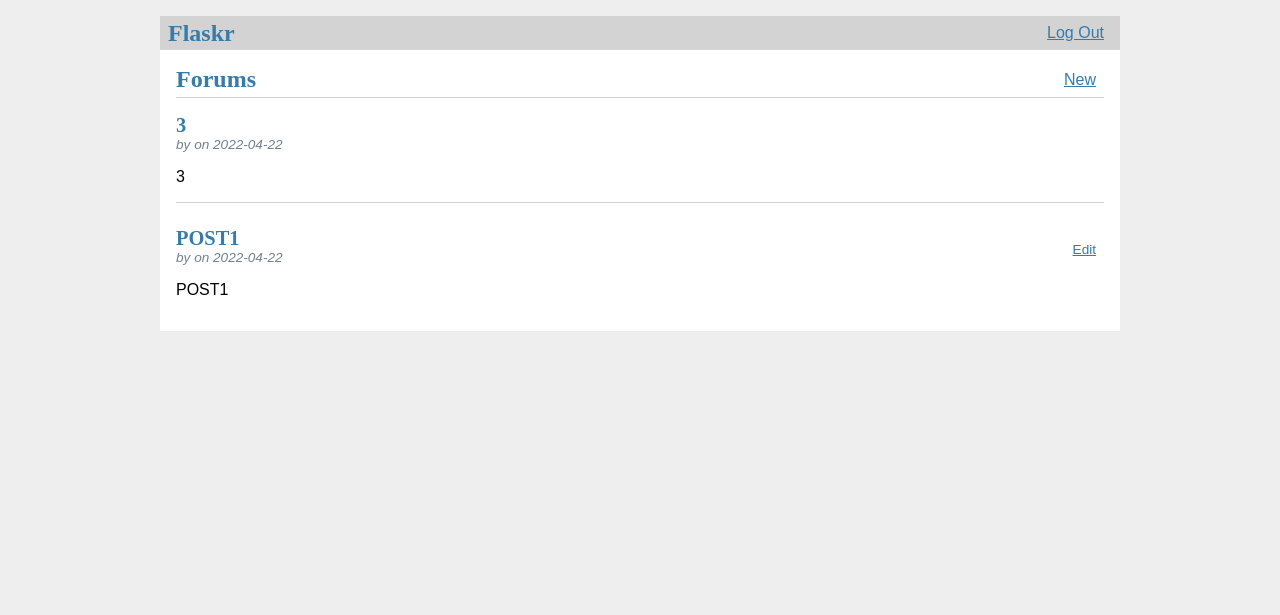
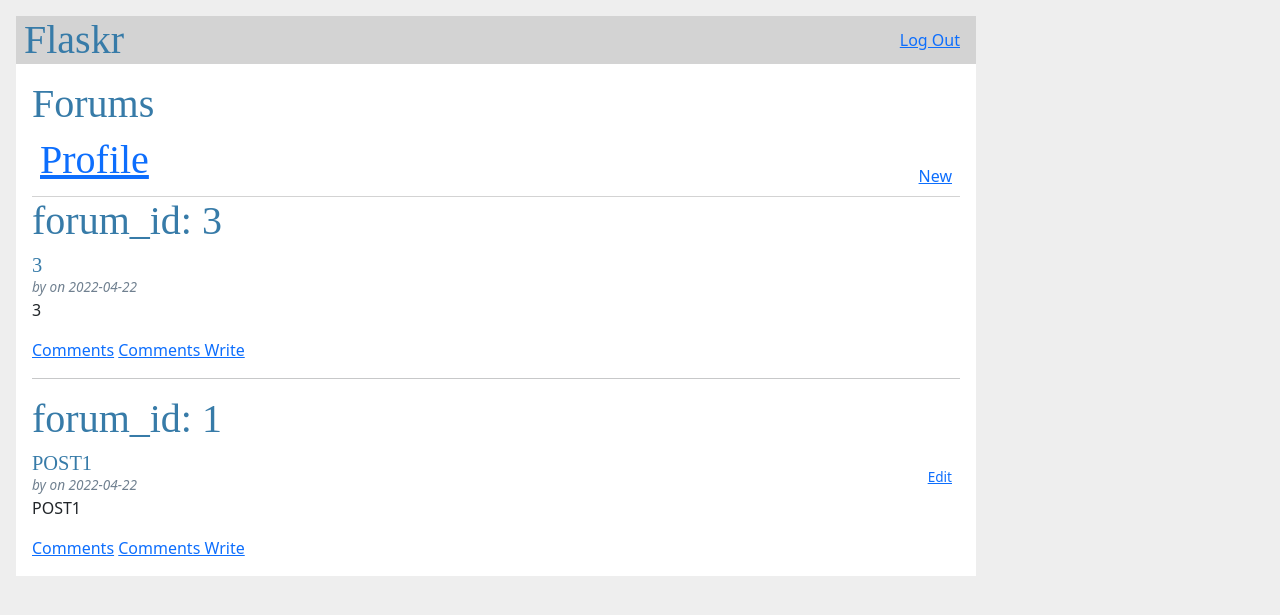
Before and after one commit to akykaan/Python-Flask-Forum-Project, a Flask app: page /index in a window 1280 px wide. Shown: the top 615 px of the page. Run offline with Flask 2, Linux system fonts and the light colour scheme; a user stored in the database is signed in; data comes from the database, SQL or seed files in the repository; both versions use the stored data as it was after the commit; some libraries are stand-ins or nearby versions.

Commit message:
post altına comment işlemleri ve profile sayfası

```diff
--- a/flaskr/forum.py
+++ b/flaskr/forum.py
@@ -1,3 +1,4 @@
+from datetime import datetime
 from flask import (
     Blueprint, flash, g, redirect, render_template, request, url_for
 )
@@ -8,14 +9,19 @@ from flaskr.db import get_db
 
 bp = Blueprint('forum', __name__)
 
+@bp.route('/<int:id>/profile',methods=('GET','POST'))
+def profile(id):
+    return render_template('profile/profile.html',ids=id)
+
 @bp.route('/index')
 def index():
     db = get_db()
     forums = db.execute(
         'SELECT f.id,user_id,created,title,body'
-        ' FROM forum f JOIN user u ON f.user_id = u.id'
+        ' FROM forum f '
         ' ORDER BY created DESC'
     ).fetchall()
+
     return render_template('forum/index.html',forums=forums)
 
 @bp.route('/create', methods=('GET', 'POST'))
@@ -34,13 +40,12 @@ def create():
         else:
             db = get_db()
             db.execute(
-                'INSERT INTO forum (title, body, user_id)'
-                ' VALUES (?, ?, ?)',
-                (title, body, g.user['id'])
+                'INSERT INTO forum (title, body, user_id,is_active)'
+                ' VALUES (?, ?, ?,?)',
+                (title, body, g.user['id'],True)
             )
             db.commit()
             return redirect(url_for('forum.index'))
-
     return render_template('forum/create.html')
 
 def get_forum(id, check_author=True):
@@ -58,6 +63,21 @@ def get_forum(id, check_author=True):
         abort(403)
 
     return forum
+
+
+@bp.route('/<int:id>/get_comment',methods=('GET','POST'))
+def get_comment(id):
+    db=get_db()
+    comments=db.execute(
+        'SELECT c.body'
+        ' FROM comment c INNER JOIN user u ON u.id=f.user_id'
+        ' INNER JOIN forum f ON f.id=c.forum_id'
+        ' WHERE c.forum_id = ?'
+        ' ORDER BY c.id DESC',
+        (id,)
+    ).fetchall()
+
+    return render_template('forum/get_comment.html',comments=comments)
 
 @bp.route('/<int:id>/update', methods=('GET', 'POST'))
 @login_required
@@ -94,3 +114,27 @@ def delete(id):
     db.execute('DELETE FROM forum WHERE id = ?', (id,))
     db.commit()
     return redirect(url_for('forum.index'))
+
+@bp.route('/<int:id>/comment',methods=['GET','POST'])
+@login_required
+def comment(id):
+    if request.method == 'POST':
+        body = request.form['body']
+        created=datetime.now().strftime('%Y-%m-%d')
+        error = None
+
+        if not body:
+            error = 'Body is required.'
+
+        if error is not None:
+            flash(error)
+        else:
+            db=get_db()
+            db.execute(
+                'INSERT INTO comment(user_id,forum_id,created,body)'
+                ' VALUES(?,?,?,?)',
+                (g.user['id'],id,created,body)
+            )
+            db.commit()
+            return redirect(url_for('forum.index'))
+    return render_template('forum/comment.html')
--- a/flaskr/schema.sql
+++ b/flaskr/schema.sql
@@ -9,11 +9,22 @@ CREATE TABLE user (
 
 CREATE TABLE forum (
   id INTEGER PRIMARY KEY AUTOINCREMENT,
-  user_id INTEGER NOT NULL,
+  user_id INTEGER NULL,
   created TIMESTAMP NOT NULL DEFAULT CURRENT_TIMESTAMP,
   title TEXT NOT NULL,
   body TEXT NOT NULL,
+  is_active BOOLEAN NOT NULL,
   FOREIGN KEY (user_id) REFERENCES user (id)
+);
+
+CREATE TABLE comment(
+  id INTEGER PRIMARY KEY AUTOINCREMENT,
+  user_id INTEGER NOT NULL,
+  forum_id INTEGER NOT NULL,
+  created TIMESTAMP NOT NULL DEFAULT CURRENT_TIMESTAMP,
+  body TEXT NOT NULL,
+  FOREIGN KEY (user_id) REFERENCES user(id),
+  FOREIGN KEY (forum_id) REFERENCES forum(id)
 );
 
 CREATE TABLE profile (
--- a/flaskr/templates/base.html
+++ b/flaskr/templates/base.html
@@ -1,6 +1,7 @@
 <!doctype html>
 <title>{% block title %}{% endblock %} - Flaskr</title>
 <link rel="stylesheet" href="{{ url_for('static', filename='style.css') }}">
+<link href="https://cdn.jsdelivr.net/npm/bootstrap@5.1.3/dist/css/bootstrap.min.css" rel="stylesheet" integrity="sha384-1BmE4kWBq78iYhFldvKuhfTAU6auU8tT94WrHftjDbrCEXSU1oBoqyl2QvZ6jIW3" crossorigin="anonymous">
 <nav>
   <h1>Flaskr</h1>
   <ul>
@@ -22,3 +23,5 @@
   {% endfor %}
   {% block content %}{% endblock %}
 </section>
+<script src="https://cdn.jsdelivr.net/npm/bootstrap@5.1.3/dist/js/bootstrap.bundle.min.js" integrity="sha384-ka7Sk0Gln4gmtz2MlQnikT1wXgYsOg+OMhuP+IlRH9sENBO0LRn5q+8nbTov4+1p" crossorigin="anonymous"></script>
+<script src="//ajax.googleapis.com/ajax/libs/jquery/1.9.1/jquery.min.js"></script>
--- a/flaskr/templates/forum/index.html
+++ b/flaskr/templates/forum/index.html
@@ -1,7 +1,11 @@
 {% extends 'base.html' %}
 
 {% block header %}
-  <h1>{% block title %}Forums{% endblock %}</h1>
+  <h1>
+    {% block title %}
+      Forums
+      <a class="action" href="{{ url_for('forum.profile', id=g.user['id']) }}">Profile</a>
+    {% endblock %}</h1>
   {% if g.user %}
     <a class="action" href="{{ url_for('forum.create') }}">New</a>
   {% endif %}
@@ -10,6 +14,7 @@
 {% block content %}
   {% for forum in forums %}
     <article class="post">
+      <h1> forum_id: {{forum['id']}} </h1>
       <header>
         <div>
           <h1>{{ forum['title'] }}</h1>
@@ -21,6 +26,10 @@
       </header>
       <p class="body">{{ forum['body'] }}</p>
     </article>
+    <div>
+      <a class="action" href="{{ url_for('forum.get_comment', id=forum['id']) }}">Comments</a>
+       <a class="action" href="{{ url_for('forum.comment', id=forum['id']) }}">Comments Write</a>
+    </div>
     {% if not loop.last %}
       <hr>
     {% endif %}
```
Also changed, not shown: flaskr/profile.py (added, +14 -0 lines), flaskr/templates/forum/comment.html (added, +15 -0 lines), flaskr/templates/forum/get_comment.html (added, +18 -0 lines), flaskr/templates/profile/profile.html (added, +9 -0 lines), instance/flaskr.sqlite.
